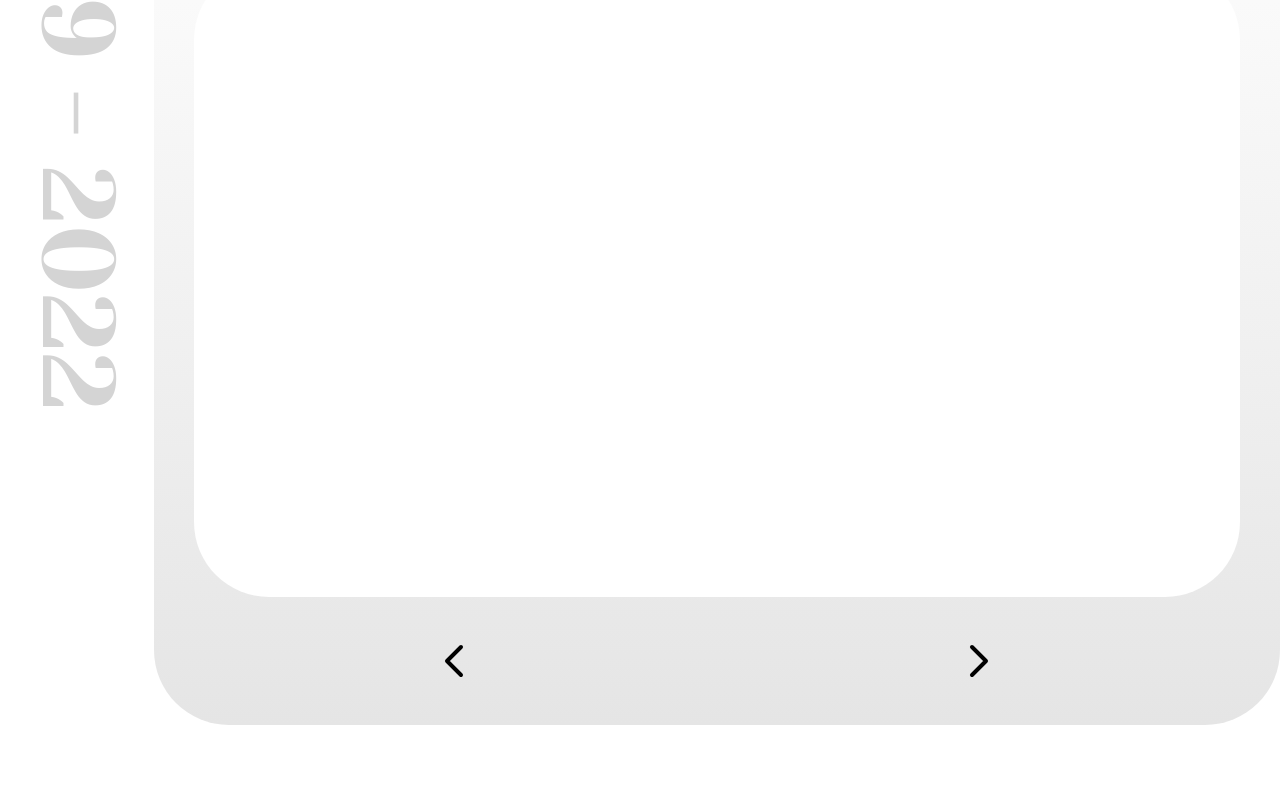
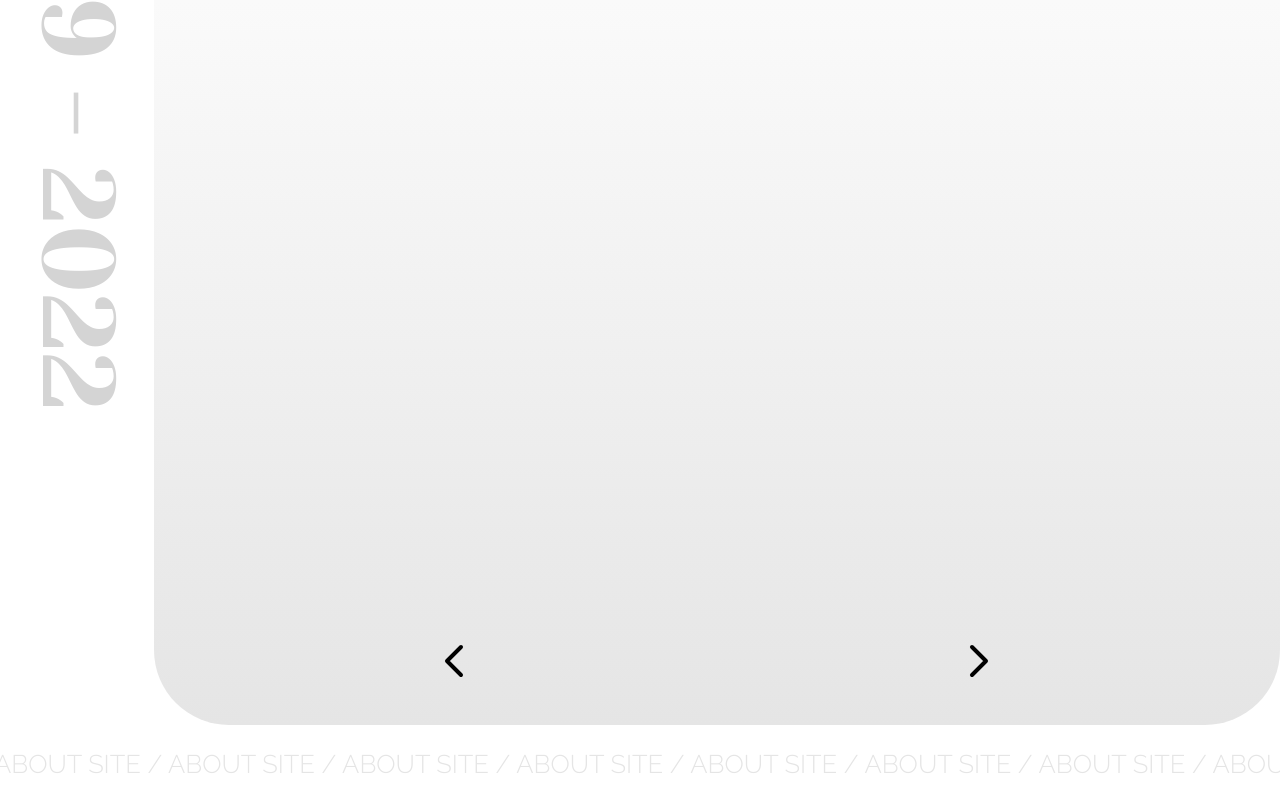
Before and after one commit to hysnp/portfolio-one, a Vue app: page / in a window 1280 px wide. Shown: the part 1565-2369 px from the top of the page. Before the commit the page ends 2290 px from the top, so only its background shows below. Built offline with nearby package versions, Linux system fonts and the light colour scheme.

Commit message:
unlimited slider + v-for

```diff
--- a/src/App.vue
+++ b/src/App.vue
@@ -86,8 +86,8 @@ onMounted(() => {
             event.clientX / 100 + "px"
           }, ${event.clientY / 100 + "px"})`;
           portfolioYears.style.transform = `translate(${
-            -event.clientX / 150 + "px"
-          }, ${-event.clientY / 150 + "px"})`;
+            -event.clientX / 200 + "px"
+          }, ${-event.clientY / 200 + "px"})`;
         })
       );
     }
@@ -105,12 +105,16 @@ onMounted(() => {
   background: #c77528;
 }
 
-#resume-anim, #portfolio-anim {
+#resume-anim,
+#portfolio-anim,
+#about-site-anim {
   animation: 60s linear text-left-glide infinite;
 }
 
 @media (min-width: 1024px) {
-  #resume-anim, #portfolio-anim {
+  #resume-anim,
+  #portfolio-anim,
+  #about-site-anim {
     animation: 240s linear text-left-glide infinite;
   }
 }
--- a/src/sections/SectionFour.vue
+++ b/src/sections/SectionFour.vue
@@ -1,13 +1,16 @@
 <template>
-    <div>
-
-    </div>
+  <section id="section-four" class="overflow-hidden">
+    <p
+      id="about-site-anim"
+      class="w-max lg:my-5 my-0 mb-5 lg:text-2vw text-3vh text-raleway dark:text-neutral-900 text-neutral-200 uppercase"
+    >
+      / about site / about site / about site / about site / about site / about
+      site / about site / about site / about site / about site / about site /
+      about site / about site / about site / about site / about site
+    </p>
+  </section>
 </template>
 
-<script setup>
+<script setup></script>
 
-</script>
-
-<style lang="scss" scoped>
-
-</style>
+<style lang="scss" scoped></style>
--- a/src/sections/SectionThree.vue
+++ b/src/sections/SectionThree.vue
@@ -32,9 +32,12 @@
               id="portfolio-slider"
               class="flex h-full w-full rounded-75px overflow-hidden"
             >
-              <div id="site-1" class="min-w-full bg-white"></div>
-              <div id="site-2" class="min-w-full bg-black"></div>
-              <div id="site-3" class="min-w-full bg-white"></div>
+              <div
+                v-for="site in portfolio"
+                :key="site.id"
+                :id="`site-${site.id}`"
+                :class="`min-w-full dark:bg-${site.color}-700 bg-${site.color}-300`"
+              ></div>
             </div>
             <div id="slider-buttons" class="flex justify-around lg:mt-10 mt-5">
               <svg
@@ -78,6 +81,27 @@
 <script setup>
 import { onMounted } from "vue";
 
+const portfolio = [
+  {
+    id: 1,
+    color: "emerald",
+    h1: "hello 1",
+    p: "lorem ipsum 1",
+  },
+  {
+    id: 2,
+    color: "slate",
+    h1: "hello 2",
+    p: "lorem ipsum 2",
+  },
+  {
+    id: 3,
+    color: "yellow",
+    h1: "hello 3",
+    p: "lorem ipsum 3",
+  },
+];
+
 onMounted(() => {
   const chevronLeft = document.querySelector("#chevron-left");
   const chevronRight = document.querySelector("#chevron-right");
@@ -87,24 +111,26 @@ onMounted(() => {
   let currentSlide = 0;
 
   chevronLeft.addEventListener("click", () => {
-    if (currentSlide > 0) {
     --currentSlide;
+    if (currentSlide < 0) {
+      currentSlide = sliderChildCount - 1;
+    }
     portfolioSlider.scrollTo({
       top: 0,
       left: portfolioSlider.clientWidth * currentSlide,
       behavior: "smooth",
     });
-    }
   });
   chevronRight.addEventListener("click", () => {
-    if (currentSlide + 1 < sliderChildCount) {
     ++currentSlide;
+    if (currentSlide + 1 > sliderChildCount) {
+      currentSlide = 0;
+    }
     portfolioSlider.scrollTo({
       top: 0,
       left: portfolioSlider.clientWidth * currentSlide,
       behavior: "smooth",
     });
-    }
   });
 
   // const portfolioBgColors = [
--- a/src/sections/SectionTwo.vue
+++ b/src/sections/SectionTwo.vue
@@ -4,8 +4,9 @@
       id="resume-anim"
       class="w-max lg:my-5 my-0 mb-5 lg:text-2vw text-3vh text-raleway dark:text-neutral-900 text-neutral-200 uppercase"
     >
-      / summary / summary / summary / summary / summary / summary / summary / summary /
-      summary / summary / summary / summary / summary / summary / summary / summary
+      / summary / summary / summary / summary / summary / summary / summary /
+      summary / summary / summary / summary / summary / summary / summary /
+      summary / summary
     </p>
     <div class="flex lg:flex-row flex-col-reverse">
       <div class="relative flex justify-center items-center lg:w-1/2 w-full">
```
Also changed, not shown: src/router-sites/SiteOneVue.vue (+7 -3 lines), src/assets/Безымянный.png (added), 3 other files (tests, documents, lock files or other folders). Lines whose indentation alone changed are shown as unchanged.
